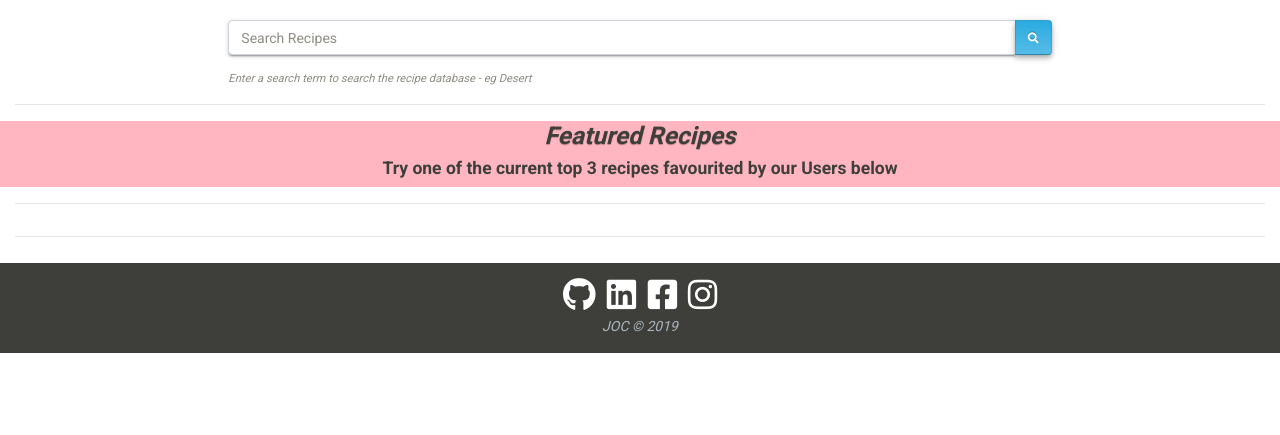
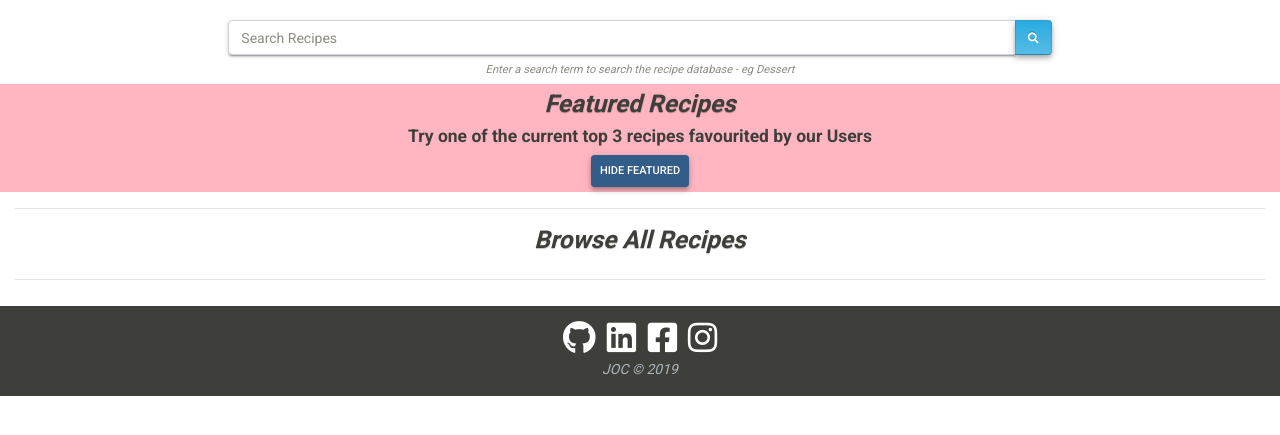
Before and after one commit to johnnycistudent/recipe-app, a Flask app: page /get_recipes in a window 1280 px wide. Shown: the part 71-506 px from the top of the page. Run offline with Flask 2, Linux system fonts and the light colour scheme; data that the repository does not hold is empty; some libraries are stand-ins or nearby versions.

Commit message:
footer issue fixed, some style changes

```diff
--- a/app.py
+++ b/app.py
@@ -25,7 +25,7 @@ def get_recipes():
 
 
     # # Results per page
-    p_limit = 6
+    p_limit = 9
     current_page = int(request.args.get('current_page', 1))
     collection = mongo.db.recipes.count()
     pages = range(1, int(math.ceil(collection / p_limit)) + 1)
@@ -53,7 +53,7 @@ def get_recipes():
 
 @app.route('/search')
 def search():
-    p_limit = 6
+    p_limit = 9
     current_page = int(request.args.get('current_page', 1))
 
     word_search = request.args.get('word_search')
@@ -62,13 +62,28 @@ def search():
     results_pages = range(1, int(math.ceil(results_count / p_limit)) + 1)
     total_page_no = int(math.ceil(results_count/p_limit))
 
+    recommended = users.aggregate( [
+          { "$unwind": "$favourite_recipes" },
+          {"$group": {"_id": {"link": "$favourite_recipes._id",
+                              "recipe_name": "$favourite_recipes.recipe_name",
+                              "photo_url": "$favourite_recipes.photo_url",
+                              "servings": "$favourite_recipes.servings",
+                              "preptime": "$favourite_recipes.preptime",
+                              "calories": "$favourite_recipes.calories"
+          }, "number": {"$sum": 1}}},
+          { "$sort": { "number" : -1 } },
+          { "$limit" : 3 }
+          ] )
+
     return render_template("search.html",
+                            p_limit = p_limit,
                             current_page=current_page,
                             results_count=results_count,
                             word_search=word_search,
                             results=results,
                             results_pages=results_pages,
-                            total_page_no=total_page_no)
+                            total_page_no=total_page_no,
+                            recommended=recommended)
 
 
 @app.route('/recipe_display/<recipe_id>')
@@ -174,6 +189,8 @@ def delete_recipe(recipe_id):
 
         recipes.remove({'_id': ObjectId(recipe_id)})
 
+
+        # Removes the deleted recipe from Users Favourites as well as the Recipe DB.
         users.update({},
                     {"$pull": {"favourite_recipes": {'_id': ObjectId(recipe_id)}}},
                     multi=True)
--- a/static/css/style.css
+++ b/static/css/style.css
@@ -1,5 +1,10 @@
+@import url("https://use.fontawesome.com/releases/v5.8.1/css/all.css");
+
 body {
     font-family: "Roboto", sans-serif;
+    height: 100%;
+    margin: 0;
+    padding: 0;
 }
 
 footer {
@@ -7,8 +12,8 @@ footer {
     background-color: #3E3F3A;
     color: #adb5bd;
     /*position: fixed;*/
-    /*bottom: 0;*/
-    /*width: 100%;*/
+    bottom: 0;
+    width: 100%;
 }
 
 h1,
@@ -25,6 +30,17 @@ h6 {
     text-align: center;
     font-weight: 700;
 }
+
+.empty-page {
+    display: flex;
+    flex-direction: column;
+    min-height: 100%;
+}
+
+.page-heading {
+    margin-top: 15px;
+}
+
 
 .form-control {
     box-shadow: 0 2px 2px 0 rgba(0, 0, 0, .14), 0 3px 1px -2px rgba(0, 0, 0, .2), 0 1px 5px 0 rgba(0, 0, 0, .12);
@@ -341,6 +357,7 @@ h6 {
 
 .recipe-search {
     margin-top: 20px;
+    margin-bottom: 5px;
 }
 
 
@@ -348,6 +365,15 @@ h6 {
 
 .featured {
     background-color: #ffb6c1;
+}
+
+.featured-header {
+    margin-top: 5px;
+    margin-bottom: 5px;
+}
+
+.toggle-featured {
+    cursor: pointer;
 }
 
 
@@ -527,15 +553,21 @@ h6 {
     min-height: 0;
 }
 
+.card-header {
+    cursor: pointer;
+}
+
 .accordion .card-header:after {
     font-family: "Font Awesome 5 Free";
-   content: "\f095";
+    content: "\f068";
     float: right;
+    font-weight: 600;
 }
 
 .accordion .card-header.collapsed:after {
-    /* symbol for "collapsed" panels */
+    /*symbol for "collapsed" panels */
     content: "\f067";
+    font-weight: 600;
 }
 
 .table th, .table td {
--- a/static/js/main.js
+++ b/static/js/main.js
@@ -1,5 +1,10 @@
 $(document).ready(function() {
 	flashed_messages();
+
+	$(".toggle-featured").click(function(){
+    	$(".featured-card").toggle(300);
+    	$(this).val( $(this).val() == "Hide Featured" ? "Show Featured" : "Hide Featured" );
+	});
 
 
 	/* -- Adds a new "Ingredient" input field in form on Edit Recipe/Add Recipe page --*/
--- a/templates/addrecipe.html
+++ b/templates/addrecipe.html
@@ -6,7 +6,7 @@
         <div class="col-12 col-sm-8 offset-sm-2">
             <form action="{{ url_for('insert_recipe') }}" method="POST">
                 <fieldset>
-                    <h2>Add New Recipe</h2>
+                    <h2 class="page-heading">Add New Recipe</h2>
                     <div class="form-group">
                         <label for="recipe_name"><h5>Recipe Name</h5></label>
                         <input type="text" class="form-control" name="recipe_name" id="recipe_name" placeholder="Add Recipe Name Here">
--- a/templates/admin.html
+++ b/templates/admin.html
@@ -1,8 +1,8 @@
 {% extends 'base.html' %} {% block content %}
 
-<div class="container-fluid">
+<div class="container-fluid empty-page">
 
-    <h2> Welcome Admin </h2>
+    <h2 class="page-heading"> Admin Reports </h2>
 
     <div id="accordion" class="accordion">
         <div class="card card-accordion">
@@ -24,7 +24,7 @@
                     <tbody>
                         {% for user in users %}
                         <tr>
-                            <th scope="row"><em>{{ user.username }}</em></th>
+                            <th scope="row"><em><a href="{{url_for('profile', user=user.username) }}">{{ user.username }}</a></em></th>
                             <td>{{ user['_id'].generation_time.date().strftime('%d.%m.%Y') }}</td>
                             <td>{{ user.favourite_recipes|length }}</td>
                             <td></td>
--- a/templates/base.html
+++ b/templates/base.html
@@ -110,7 +110,7 @@
     </footer>
 
 
-    <script src="https://code.jquery.com/jquery-3.3.1.slim.min.js" integrity="sha384-q8i/X+965DzO0rT7abK41JStQIAqVgRVzpbzo5smXKp4YfRvH+8abtTE1Pi6jizo" crossorigin="anonymous"></script>
+    <script src="https://code.jquery.com/jquery-3.4.1.min.js" integrity="sha256-CSXorXvZcTkaix6Yvo6HppcZGetbYMGWSFlBw8HfCJo=" crossorigin="anonymous"></script>
     <script src="https://cdnjs.cloudflare.com/ajax/libs/popper.js/1.14.7/umd/popper.min.js" integrity="sha384-UO2eT0CpHqdSJQ6hJty5KVphtPhzWj9WO1clHTMGa3JDZwrnQq4sF86dIHNDz0W1" crossorigin="anonymous"></script>
     <script src="https://stackpath.bootstrapcdn.com/bootstrap/4.3.1/js/bootstrap.min.js" integrity="sha384-JjSmVgyd0p3pXB1rRibZUAYoIIy6OrQ6VrjIEaFf/nJGzIxFDsf4x0xIM+B07jRM" crossorigin="anonymous"></script>
     <script src="{{ url_for( 'static', filename='js/main.js' ) }}"></script>
--- a/templates/editrecipe.html
+++ b/templates/editrecipe.html
@@ -7,9 +7,9 @@
     <div class="row">
         <div class="col-12 col-sm-8 offset-sm-2">
             <form action="{{ url_for('update_recipe', recipe_id=recipe._id) }}" method="POST">
-                <button type="button" class="btn btn-details btn-lg" onclick="history.go(-1)">Back to Recipe</button>
+                <button type="button" class="btn btn-details btn-lg page-heading" onclick="history.go(-1)">Back to Recipe</button>
                 <fieldset>
-                    <h2>Edit Recipe</h2>
+                    <h2 class="page-heading">Edit Recipe</h2>
                     <div class="form-group">
                         <label for="recipe_name"><h5>Recipe Name</h5></label>
                         <input type="text" class="form-control" name="recipe_name" id="recipe_name" value="{{ recipe.recipe_name|title }}">
--- a/templates/my_favourites.html
+++ b/templates/my_favourites.html
@@ -2,7 +2,7 @@
 
 <div class="container-fluid">
 
-    <h2> Welcome {{ user.username|title }} </h2>
+    <h2 class="page-heading"> Welcome {{ user.username|title }} </h2>
 
     <h3>My Favourite Recipes</h3>
 
@@ -55,7 +55,6 @@
         {% endfor %}
     </div>
 
-    <hr>
 
 </div>
 
--- a/templates/showall.html
+++ b/templates/showall.html
@@ -1,6 +1,8 @@
 {% extends 'base.html' %} {% block content %}
 
 <div class="container-fluid">
+
+    <!-- SEARCH BOX -->
 
     <div class="row">
         <div class="col-12 col-sm-8 offset-sm-2">
@@ -10,22 +12,27 @@
                     <button class="btn btn-details" type="submit" name="action"><i class="fa fa-search"></i></button>
                 </div>
             </form>
-            <small class="form-text text-muted"><em>Enter a search term to search the recipe database - eg Desert</em></small>
+            <small class="form-text text-muted text-center" style="margin-bottom: 5px"><em>Enter a search term to search the recipe database - eg Dessert</em></small>
         </div>
     </div>
 
-    <hr>
+    <!-- /SEARCH BOX -->
 
-    <div class="row featured">
+    <!-- FEATURED SECTION -->
 
-    <div class="col-12">
-        <h3><em>Featured Recipes</em></h3>
-        <h5>Try one of the current top 3 recipes favourited by our Users below</h5>
-    </div>
+    <!--If statement hides the "Featured" recipes when the user navigates to a page other than the first page of the Show all section -->
+    <div {% if current_page|int == 1 %} class="row featured" {% else %} class="d-none" {% endif %}>
+
+        <div class="featured-header col-12 text-center">
+            <h3><em>Featured Recipes</em></h3>
+
+            <h5>Try one of the current top 3 recipes favourited by our Users</h5>
+            <input type="button" class="btn btn-primary btn-sm toggle-featured" value="Hide Featured">
+        </div>
 
     {% for favourite in recommended%}
 
-        <div class="col-sm-12 col-md-6 col-lg-4">
+        <div class="col-sm-12 col-md-6 col-lg-4 featured-card">
             <div class="card text-center">
                 <div class="card-body text-center">
                     <a href="{{url_for('recipe_display', recipe_id=favourite._id.link)}}">
@@ -65,11 +72,18 @@
     {% endfor %}
     </div>
 
+    <!-- /FEATURED SECTION -->
+
+
     <hr>
 
+    <!-- BROWSE ALL RECIPES SECTION -->
+    <h3><em>Browse All Recipes</em></h3>
     <div class="row">
+
         {% for recipe in recipes %}
         <div class="col-sm-12 col-md-6 col-lg-4">
+
             <div class="card text-center">
                 <div class="card-body text-center">
                     <a href="{{url_for('recipe_display', recipe_id=recipe._id)}}">
@@ -110,9 +124,13 @@
 
     </div>
 
+    <!-- BROWSE ALL RECIPES SECTION -->
+
         <hr>
 
-        <nav aria-label="Page navigation" class="col-lg-6 offset-lg-3">
+        <!-- PAGINATION CONTROLS -->
+
+        <!--<nav aria-label="Page navigation" class="col-lg-6 offset-lg-3">-->
 
         <ul class="pagination justify-content-center">
 
@@ -136,7 +154,9 @@
             </li>
 
         </ul>
-    </nav>
+    <!--</nav>-->
+
+    <!-- /PAGINATION CONTROLS -->
 
 
 
```
Also changed, not shown: templates/profile.html (+11 -15 lines), templates/recipe_display.html (+11 -2 lines), templates/search.html (+68 -9 lines).
